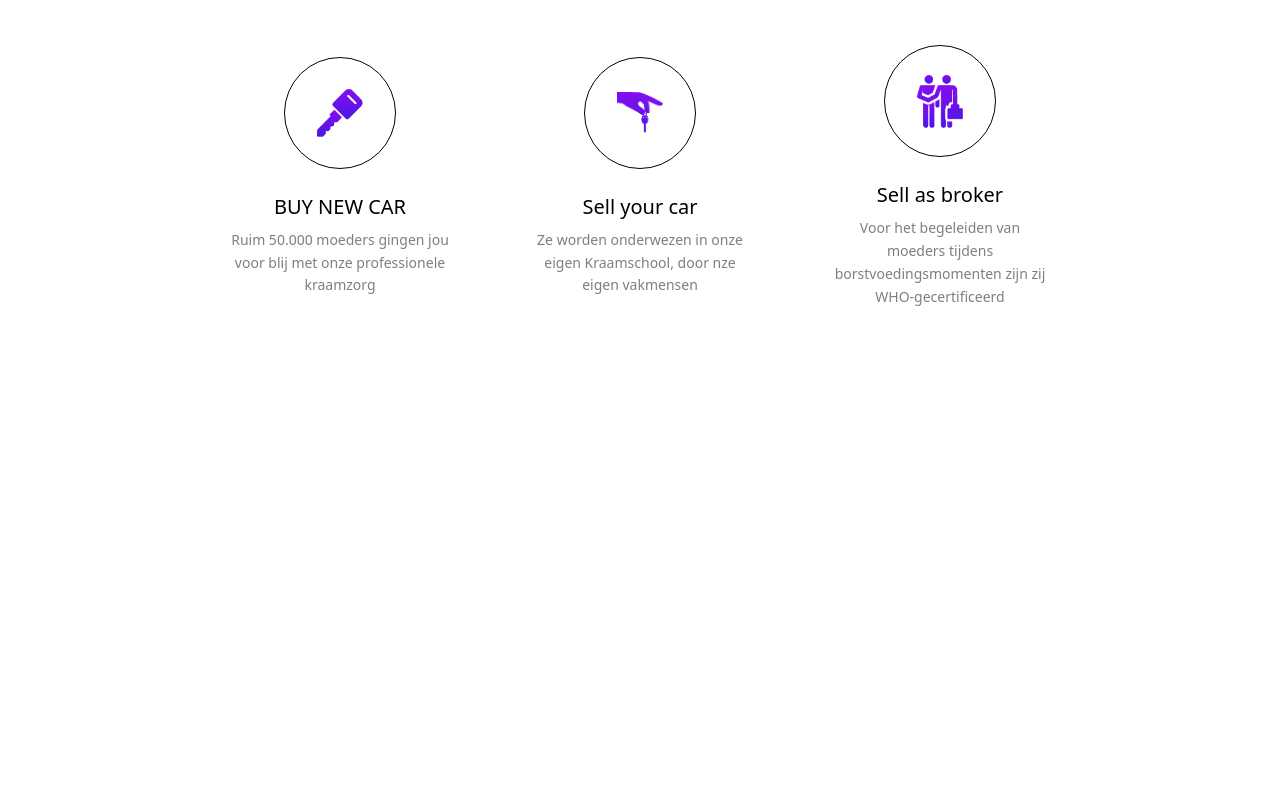
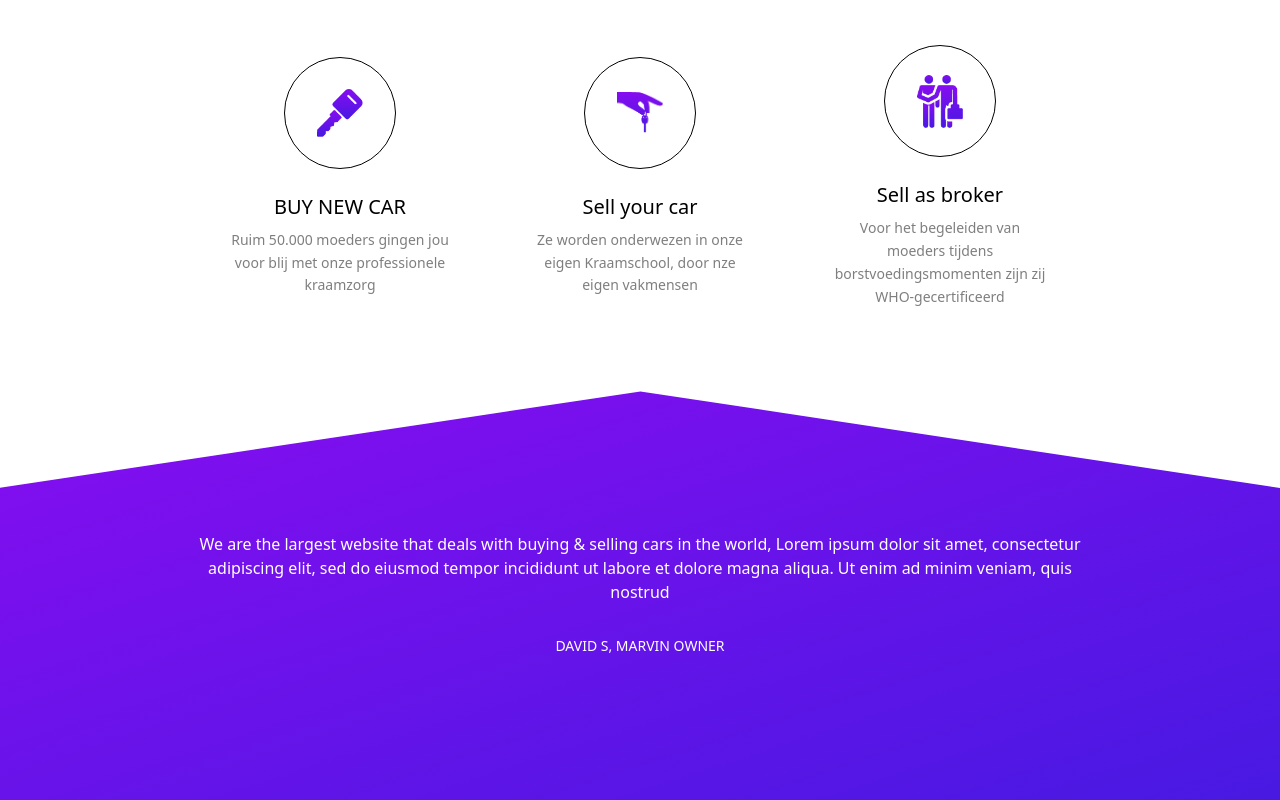
Before and after one commit to abdallamfathy/mea-task, a React (Vite) app: page / in a window 1280 px wide. Shown: the part 1007-1807 px from the top of the page. Before the commit the page ends 1495 px from the top, so only its background shows below. Built offline with nearby package versions, Linux system fonts and the light colour scheme.

Commit message:
make partners component to cont...

```diff
--- /dev/null
+++ b/src/componets/Partners.tsx
@@ -0,0 +1,18 @@
+
+const Partners = () => {
+  return (
+    <div className="max-w-[1920px] mx-auto px-4 sm:px-6 lg:px-40 h-full py-36  bg-gradient-to-br from-[#870DF0] to-[#4819E2]">
+      <div className="flex flex-col justify-center items-center gap-8 text-center text-white">
+        <h1 className="w-[920px]">
+          We are the largest website that deals with buying & selling cars in
+          the world, Lorem ipsum dolor sit amet, consectetur adipiscing elit,
+          sed do eiusmod tempor incididunt ut labore et dolore magna aliqua. Ut
+          enim ad minim veniam, quis nostrud
+        </h1>
+        <p className="text-sm">DAVID S, MARVIN OWNER</p>
+      </div>
+    </div>
+  );
+};
+
+export default Partners;
--- a/src/pages/Home.tsx
+++ b/src/pages/Home.tsx
@@ -1,6 +1,7 @@
 import Hero from "../componets/Hero"
 import Navbar from "../componets/Navbar"
 import OurServices from "../componets/OurServices"
+import Partners from "../componets/Partners"
 
 const Home = () => {
   return (
@@ -10,6 +11,7 @@ const Home = () => {
       <Hero/>
     </div>
     <OurServices/>
+    <Partners/>
     </div>
   )
 }
```
